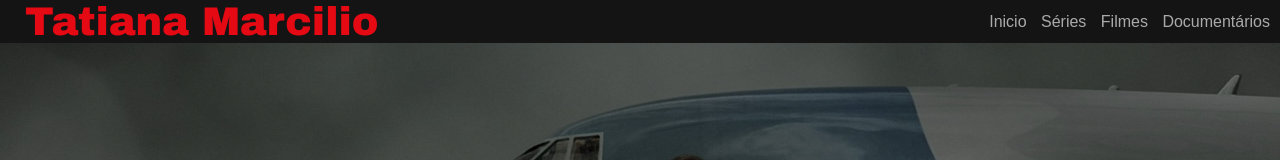
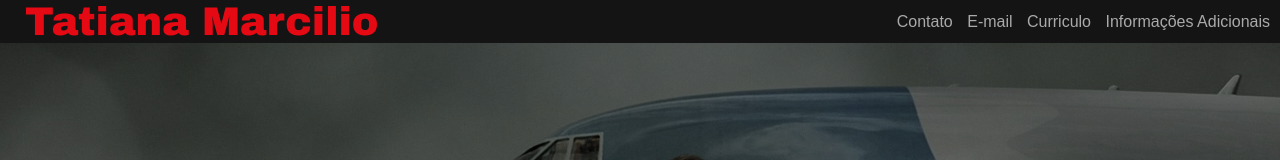
Before and after one commit to Tati1409/Portifolio_TatiMarcilio, a plain HTML site: page index.html in a window 1280 px wide. Shown: the top 160 px of the page. Drawn offline with Linux system fonts and the light colour scheme.

Commit message:
Update index.html

```diff
--- a/index.html
+++ b/index.html
@@ -19,10 +19,10 @@
         <div class="container">
             <h2 class="logo">Tatiana Marcilio</h2>
             <nav>
-                <a href="#">Inicio</a>
-                <a href="#">Séries</a>
-                <a href="#">Filmes</a>
-                <a href="#">Documentários</a>
+                <a href="#">Contato</a>
+                <a href="#">E-mail</a>
+                <a href="#">Curriculo</a>
+                <a href="#">Informações Adicionais</a>
             </nav>
         </div>
     </header>
```
